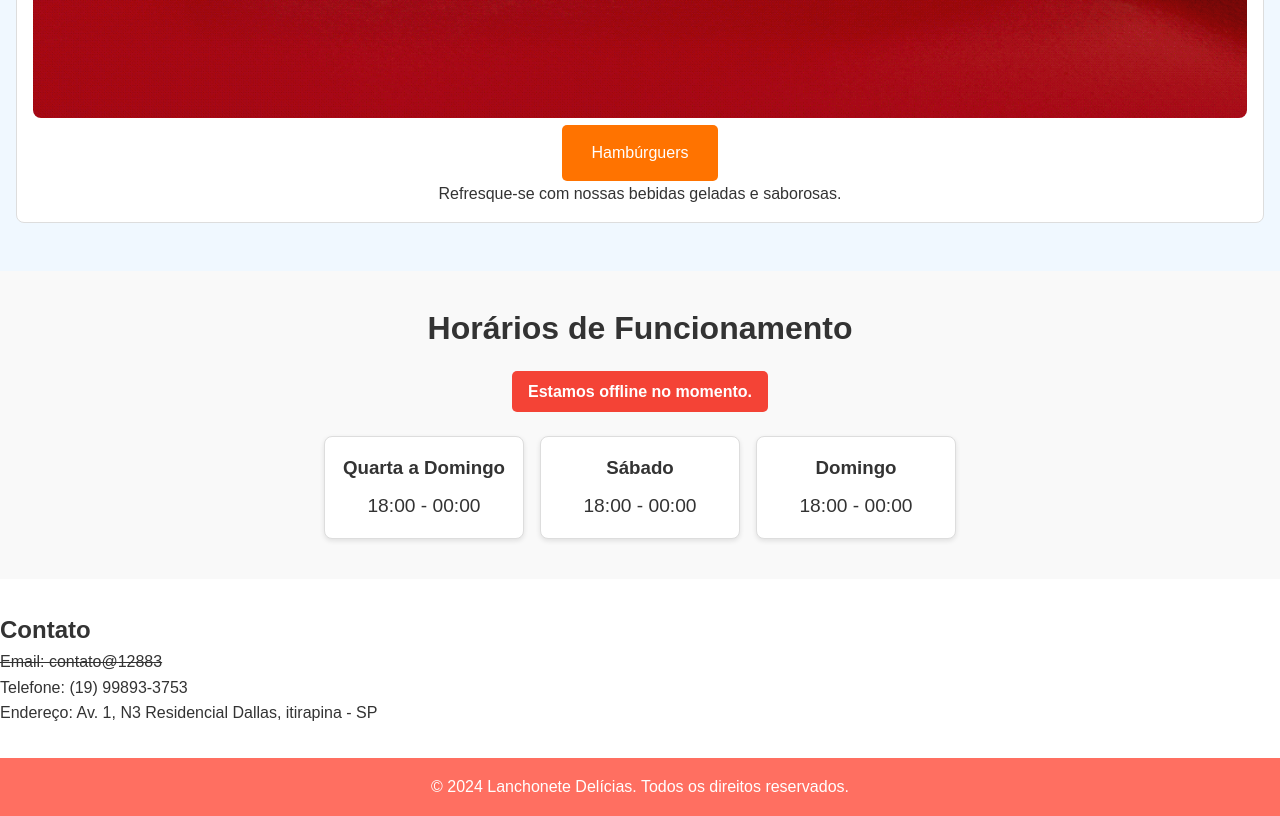
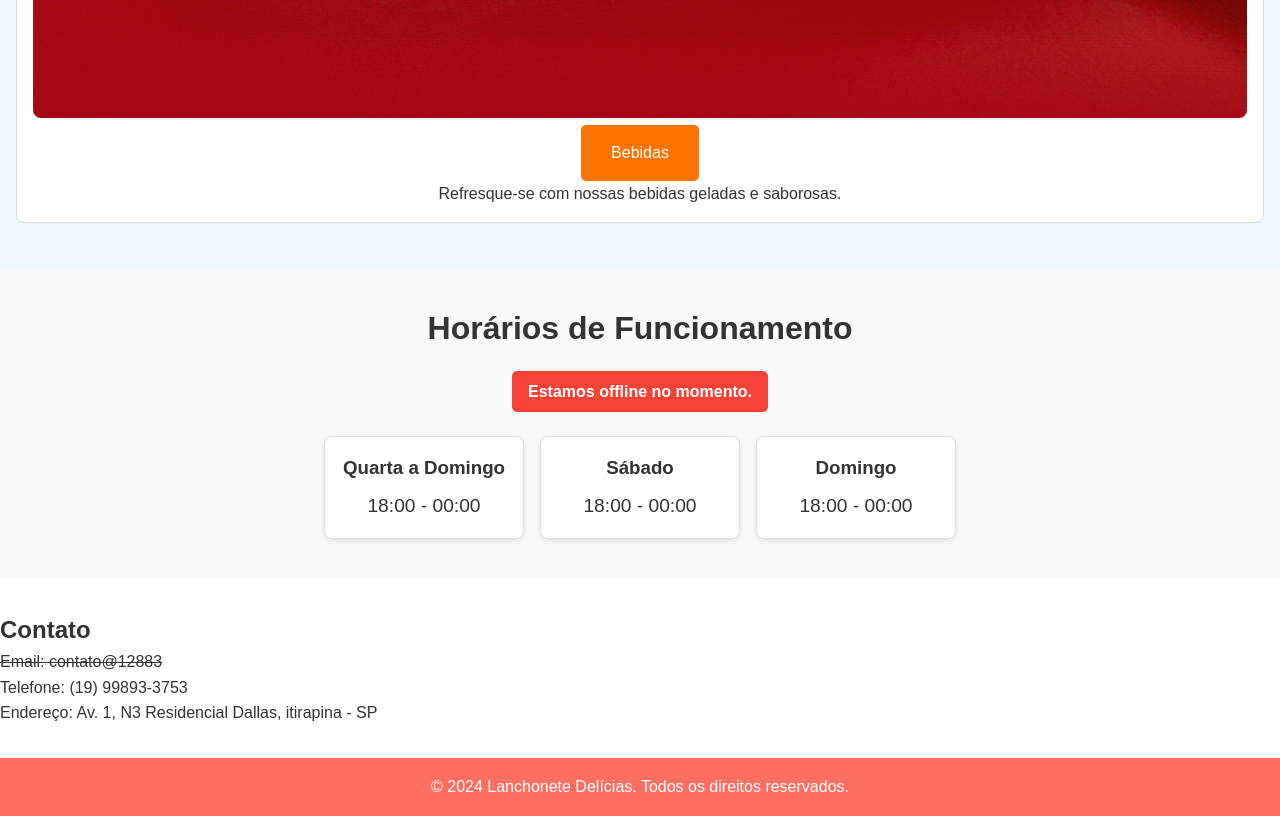
Before and after one commit to sagazdev287/donamaria, a plain HTML site: page index.html in a window 1280 px wide. Shown: the part 2940-3756 px from the top of the page. Drawn offline with Linux system fonts and the light colour scheme.

Commit message:
Update index.html

```diff
--- a/index.html
+++ b/index.html
@@ -46,7 +46,7 @@
             </div>
             <div class="card">
                 <img src="brahma123.png" alt="Bebidas">
-                <a href="https://www.exemplo.com" class="botao">Hambúrguers</a>
+                <a href="https://www.exemplo.com" class="botao">Bebidas</a>
                 <p>Refresque-se com nossas bebidas geladas e saborosas.</p>
             </div>
         </div>
```
